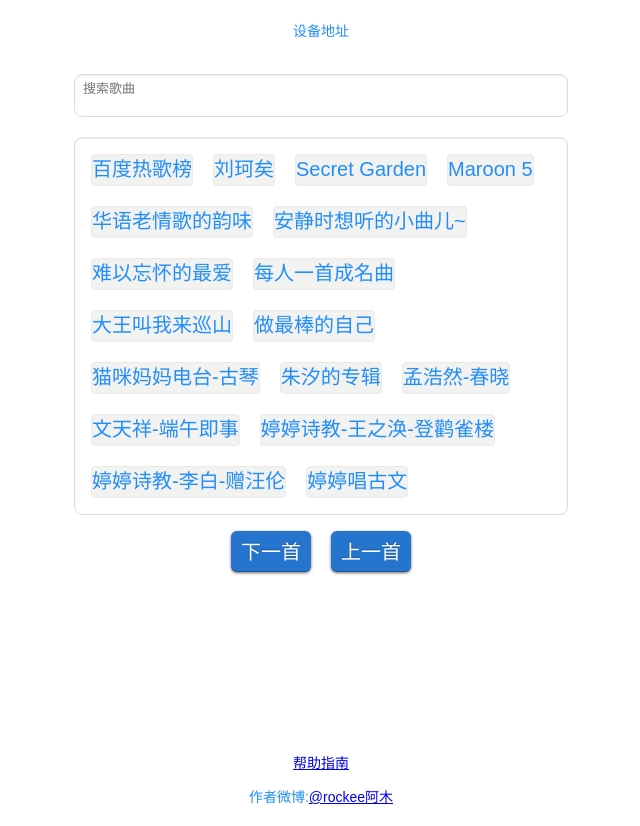
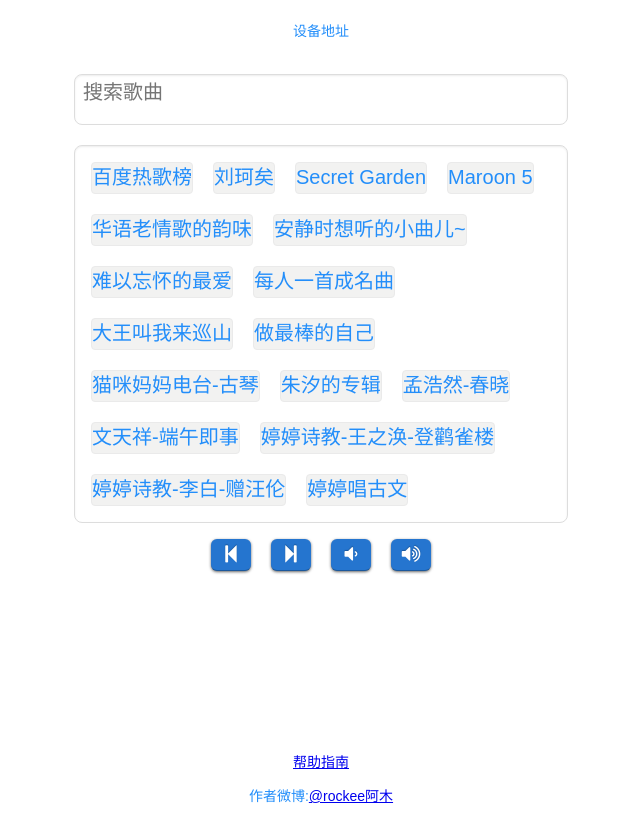
Before and after one commit to noolua/mbox-website, a plain HTML site: page var/www/index.html in a window 1280 px wide. Shown: the whole page, without its empty margins (319-959 px from the left). Drawn offline with nearby package versions, Linux system fonts and the light colour scheme.

Commit message:
add volume-up, volume-down

```diff
--- a/var/www/index.html
+++ b/var/www/index.html
@@ -9,6 +9,7 @@
     <meta http-equiv="imagetoolbar" content="no" />
     <link rel="icon" type="image/x-icon" href="favicon.ico" />
     <link rel="shortcut icon" type="image/x-icon" href="favicon.ico" />
+    <link rel="stylesheet" id="font-awesome-css" href="http://cdn.bootcss.com/font-awesome/4.5.0/css/font-awesome.min.css" type="text/css" media="all">
     <style>
     body {background: #fff;margin: 0; padding: 20px; text-align:center; font-family:microsoft yahei, Arial, Helvetica, sans-serif; font-size:14px; color:#238efa;}
     .radius_table {
@@ -28,14 +29,13 @@
       box-shadow: inset 0 1px 2px rgba(0,0,0,0.075);
     }
     .search_box {
-      display: table-cell;
+      display: inline;
       width: 100%;
-      min-height: 15px;
       border: 0;
       padding-top: 0;
       padding-bottom: 0;
       box-shadow: none;
-      font-size: 13px;
+      font-size: 20px;
       vertical-align: middle;
       border-radius: 3px;
       outline: none;
@@ -69,6 +69,7 @@
     }
     .btn, .btn:visited {
       font-size: 20px;
+      min-width: 20px;
       margin: 10px;
       background: #2575cf repeat-x;
       display: inline-block;
@@ -93,7 +94,7 @@
     <div class="search_div" style="margin: 0; padding: 20px; text-align:center;">
       <div class="radius_table">
         <form action="javascript:void(0);">
-          <input type="search" onsearch="baidu_search(this);" class="search_box" placeholder="搜索歌曲">
+          <input type="search" onsearch="javascript:baidu_search(this);" class="search_box" placeholder="搜索歌曲">
         </form>
       </div>
     </div>
@@ -101,8 +102,10 @@
       <span class="songs" onclick="javascript:player_loadlist(this);void(0);" ref="http://www.ximalaya.com/40599028/sound/17014178">孟浩然-春晓</span>
     </div>
     <div class="controls">
-      <span class="btn" onclick="javascript:player_forward(this);void(0);">下一首</span>
-      <span class="btn" onclick="javascript:player_backward(this);void(0);">上一首</span>
+      <span class="btn" title="上一首" onclick="javascript:player_backward(this);void(0);"><i class="fa fa-step-backward"></i></span>
+      <span class="btn" title="下一首" onclick="javascript:player_forward(this);void(0);"><i class="fa fa-step-forward"></i></span>
+      <span class="btn" title="调低音量" onclick="javascript:player_volume(-10);void(0);"><i class="fa fa-volume-down"></i></span>
+      <span class="btn" title="调高音量" onclick="javascript:player_volume(10);void(0);"><i class="fa fa-volume-up"></i></span>
     </div>
     <div class="author">
       <p><br></p>
@@ -111,13 +114,13 @@
       <p><br></p>
       <p><br></p>
       <p><a href="help.html">帮助指南</a><p>
-      <p>作者微博:<a href="http://weibo.com/n/rockee阿木">@rockee阿木</a><p>
+      <p>作者微博:<a href="http://weibo.com/n/rockee阿木" target="_blank">@rockee阿木</a><p>
     </div>
     <script type="text/javascript" src="http://3gimg.qq.com/qq_product_operations/jslib/jquery-1.9.1.min.js"></script>
     <script type="text/javascript" src="http://mbox.qiniudn.com/js/jquery.base64.min.js"></script>
     <script type="text/javascript">
       var dev_url_prefix = "http://localhost";
-      function device_command(data) {
+      function device_command(data, cb) {
         var url = dev_url_prefix + "/api/cmd.lua";
         $.ajax({
           url: url,
@@ -125,6 +128,9 @@
           dataType: "jsonp",
           data:data,
           success: function( response ) {
+            if (typeof cb === "function") {
+              cb(response);
+            }
             console.log( response );
           }
         });
@@ -133,6 +139,18 @@
         var ref = e.getAttribute("ref");
         var data = {cmd:"loadlist", data_href:ref};
         device_command(data);
+      }
+      function player_volume(delta) {
+        var data = {cmd:"volume-get"};
+        device_command(data, function(resp){
+          volume = parseInt(resp.volume);
+          if(resp.error == 0 && 0 <= volume && volume <= 100){
+            volume = volume + delta;
+            volume = Math.min(volume, 100);
+            volume = Math.max(0, volume);
+            device_command({cmd:"volume-set", volume:volume});
+          }
+        });
       }
       function player_pause() {
         var data = {cmd:"pause"};
@@ -153,7 +171,6 @@
       function baidu_search(e) {
         var keyword = e.value;
         if(keyword == '' || keyword == null || keyword == undefined){
-          console.log("...");
         }else{
           var ref = "http://music.baidu.com/search?key=" + encodeURIComponent(keyword);
           var data = {cmd:"loadlist", data_href:ref};
```
Also changed, not shown: 3 other files.
